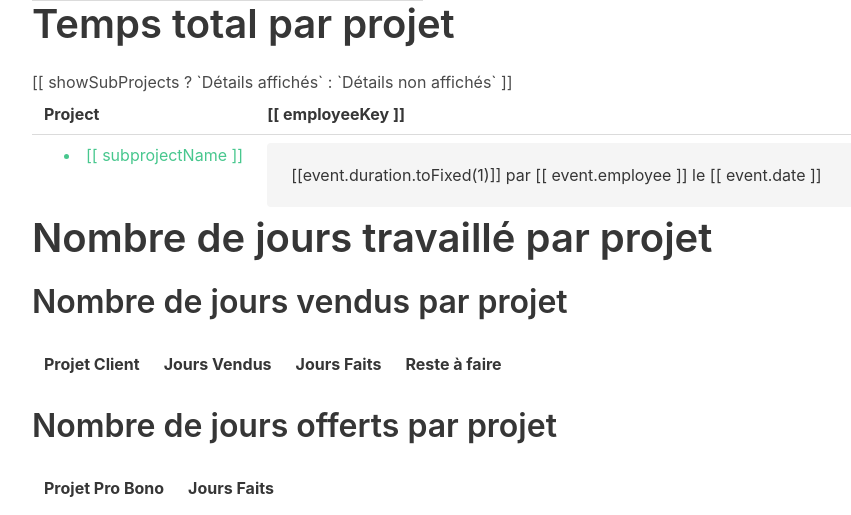
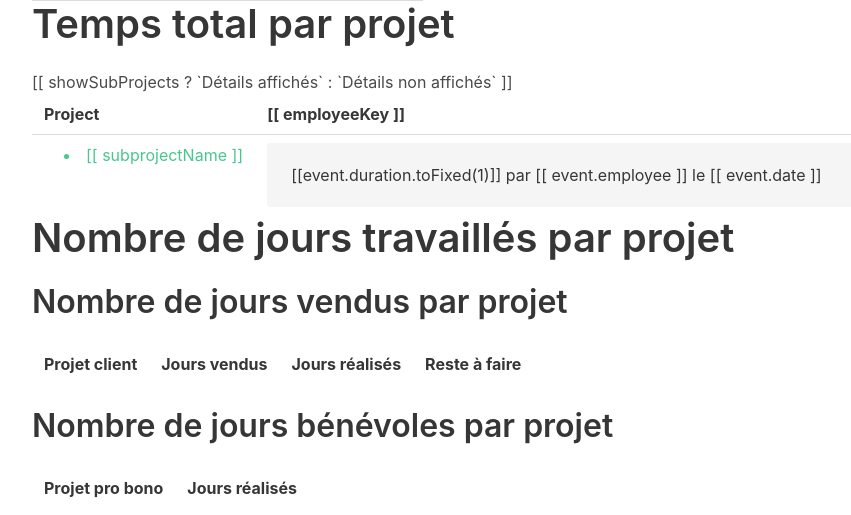
Before and after one commit to TelesCoop/white-rabbit, a Django app: template white_rabbit/templates/home.html in a window 1280 px wide. Shown: the part 285-800 px from the top of the page, without its empty margins (32-883 px from the left). Run offline with Django 3.2, Linux system fonts and the light colour scheme; the template is opened without the code that fills it, so the values that code supplies are empty; the visitor is signed in with stand-in values (Sample User, id 1); some libraries are stand-ins or nearby versions.

Commit message:
optimize code + rename title

```diff
--- a/white_rabbit/templates/home.html
+++ b/white_rabbit/templates/home.html
@@ -221,13 +221,13 @@
         </b-tab-item>
 
         <b-tab-item label="Suivi projets">
-            <h2 class="title is-2">Nombre de jours travaillé par projet</h2>
+            <h2 class="title is-2">Nombre de jours travaillés par projet</h2>
             <h3 class="title is-3">Nombre de jours vendus par projet</h3>
             <table class="table has-text-centered">
                 <tr class="fixed-first-row">
-                    <th>Projet Client</th>
-                    <th>Jours Vendus</th>
-                    <th>Jours Faits</th>
+                    <th>Projet client</th>
+                    <th>Jours vendus</th>
+                    <th>Jours réalisés</th>
                     <th>Reste à faire</th>
                 </tr>
                 {% for project in client_projects %}
@@ -240,11 +240,11 @@
                 {% endfor %}
             </table>
 
-            <h3 class="title is-3">Nombre de jours offerts par projet</h3>
+            <h3 class="title is-3">Nombre de jours bénévoles par projet</h3>
             <table class="table has-text-centered">
                 <tr class="fixed-first-row">
-                    <th>Projet Pro Bono</th>
-                    <th>Jours Faits</th>
+                    <th>Projet pro bono</th>
+                    <th>Jours réalisés</th>
                 </tr>
                 {% for project in pro_bono_projects %}
                   <tr>
```
Also changed, not shown: white_rabbit/views.py (+10 -17 lines).
